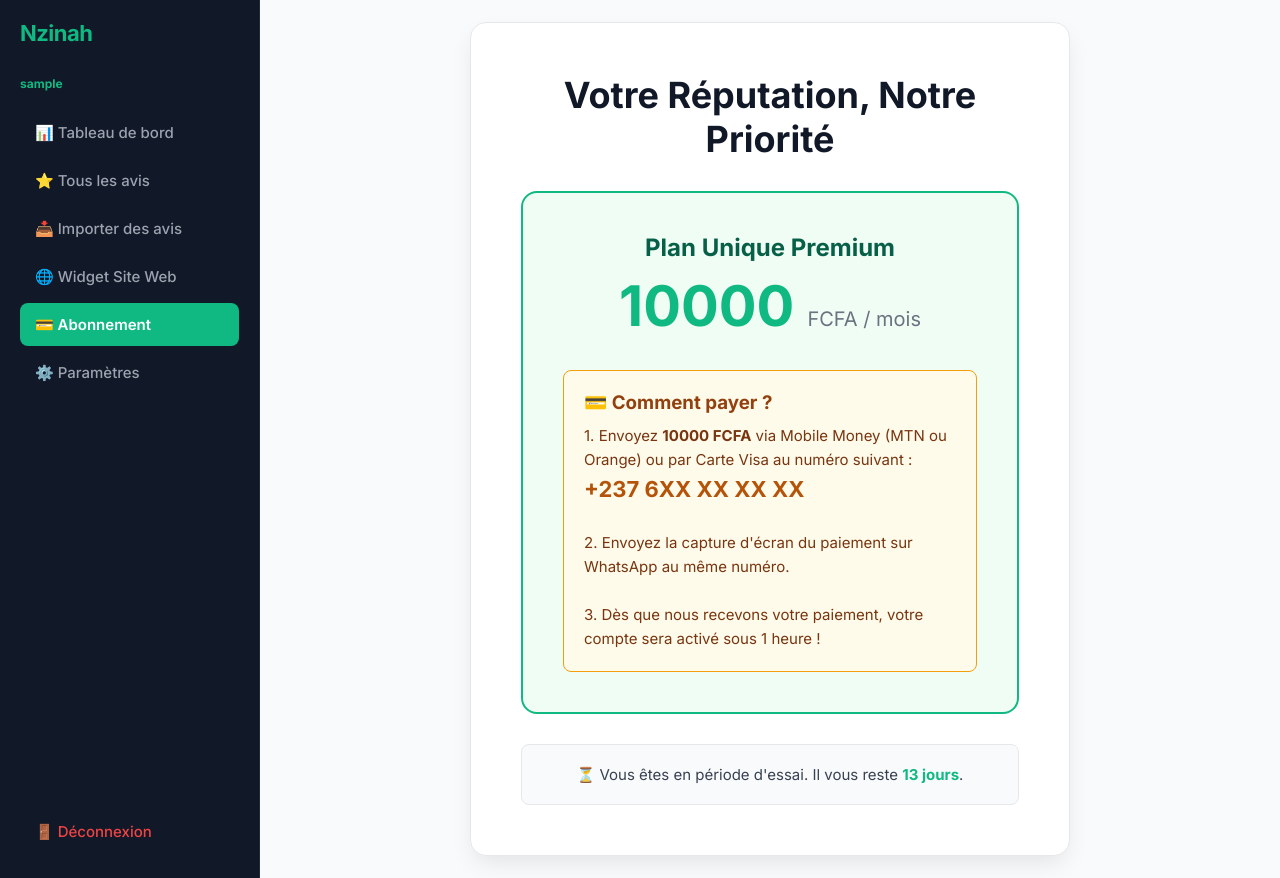
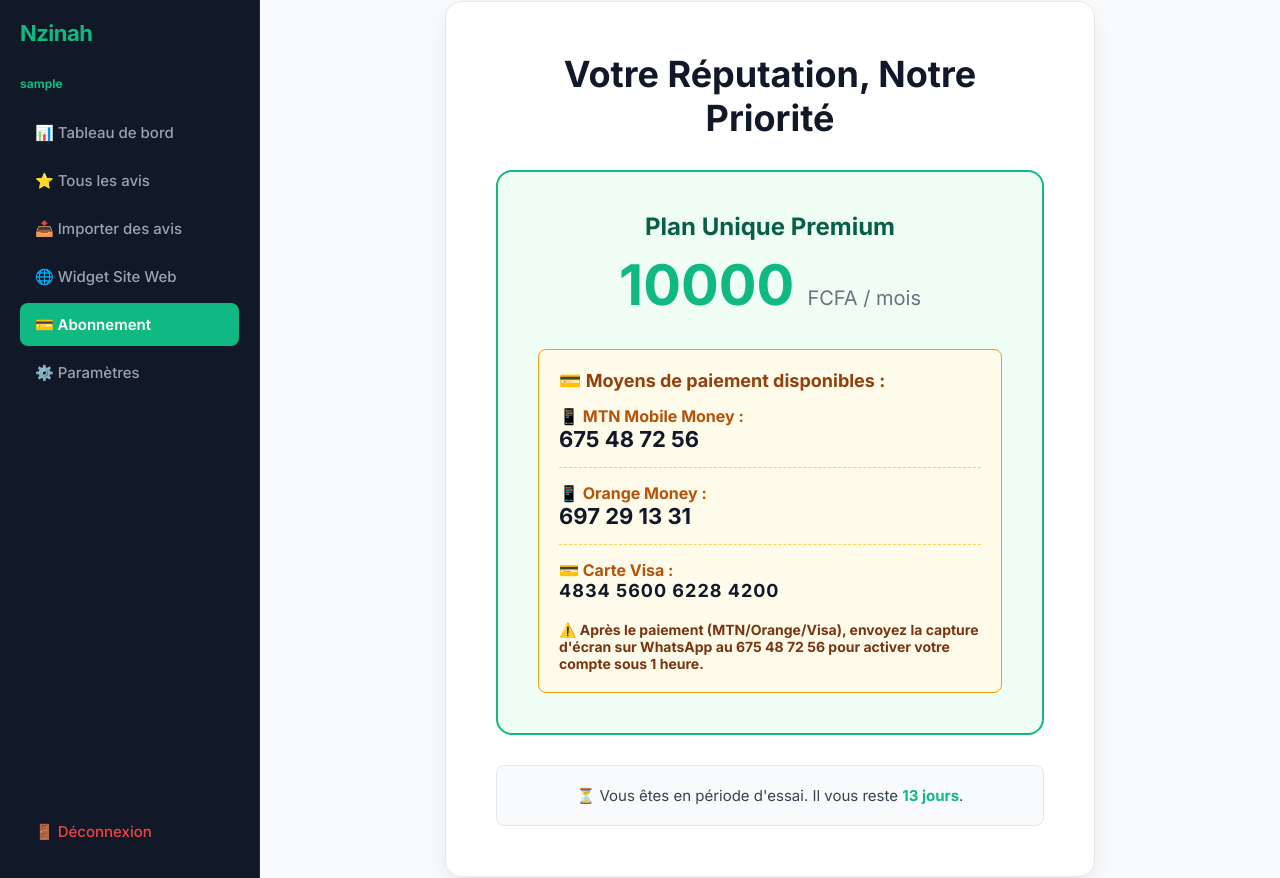
Before and after one commit to kenfack30/Nzinah, a Flask app: page /abonnement in a window 1280 px wide. Run offline with Flask 3, Linux system fonts and the light colour scheme; the visitor is signed in with stand-in values (Sample User, id 1); some libraries are stand-ins or nearby versions.

Commit message:
Update abonnement.html

```diff
--- a/templates/abonnement.html
+++ b/templates/abonnement.html
@@ -19,7 +19,7 @@
     </div>
 
     <div class="main-content" style="display: flex; justify-content: center; align-items: center; min-height: 80vh;">
-        <div style="background: white; padding: 50px; border-radius: 16px; box-shadow: 0 10px 25px -5px rgba(0,0,0,0.1); border: 1px solid #e5e7eb; text-align: center; max-width: 600px; width: 100%;">
+        <div style="background: white; padding: 50px; border-radius: 16px; box-shadow: 0 10px 25px -5px rgba(0,0,0,0.1); border: 1px solid #e5e7eb; text-align: center; max-width: 650px; width: 100%;">
 
             <h1 style="font-size: 36px; margin-bottom: 10px; color: #111827;">Votre Réputation, Notre Priorité</h1>
 
@@ -38,13 +38,25 @@
                 {% endif %}
 
                 <div style="background: #fffbeb; border: 1px solid #f59e0b; padding: 20px; border-radius: 8px; text-align: left; margin-top: 30px;">
-                    <h3 style="color: #92400e; margin-bottom: 10px;">💳 Comment payer ?</h3>
-                    <p style="color: #78350f; font-size: 15px; line-height: 1.6;">
-                        1. Envoyez <strong>{{ current_user.prix_a_payer }} FCFA</strong> via Mobile Money (MTN ou Orange) ou par Carte Visa au numéro suivant :<br>
-                        <!-- ⚠️ REMPLACE CE NUMERO PAR TON VRAI NUMERO MTN/ORANGE ICI ⚠️ -->
-                        <strong style="font-size: 22px; color: #b45309;">+237 6XX XX XX XX</strong><br><br>
-                        2. Envoyez la capture d'écran du paiement sur WhatsApp au même numéro.<br><br>
-                        3. Dès que nous recevons votre paiement, votre compte sera activé sous 1 heure !
+                    <h3 style="color: #92400e; margin-bottom: 15px; font-size: 18px;">💳 Moyens de paiement disponibles :</h3>
+
+                    <div style="margin-bottom: 15px; padding-bottom: 15px; border-bottom: 1px dashed #fcd34d;">
+                        <strong style="color: #b45309; font-size: 16px;">📱 MTN Mobile Money :</strong><br>
+                        <span style="font-size: 22px; font-weight: bold; color: #111827;">675 48 72 56</span>
+                    </div>
+
+                    <div style="margin-bottom: 15px; padding-bottom: 15px; border-bottom: 1px dashed #fcd34d;">
+                        <strong style="color: #b45309; font-size: 16px;">📱 Orange Money :</strong><br>
+                        <span style="font-size: 22px; font-weight: bold; color: #111827;">697 29 13 31</span>
+                    </div>
+
+                    <div style="margin-bottom: 15px;">
+                        <strong style="color: #b45309; font-size: 16px;">💳 Carte Visa :</strong><br>
+                        <span style="font-size: 18px; font-weight: bold; color: #111827; letter-spacing: 1px;">4834 5600 6228 4200</span>
+                    </div>
+
+                    <p style="color: #78350f; font-size: 14px; margin-top: 20px; font-weight: bold;">
+                        ⚠️ Après le paiement (MTN/Orange/Visa), envoyez la capture d'écran sur WhatsApp au <strong>675 48 72 56</strong> pour activer votre compte sous 1 heure.
                     </p>
                 </div>
             </div>
```
